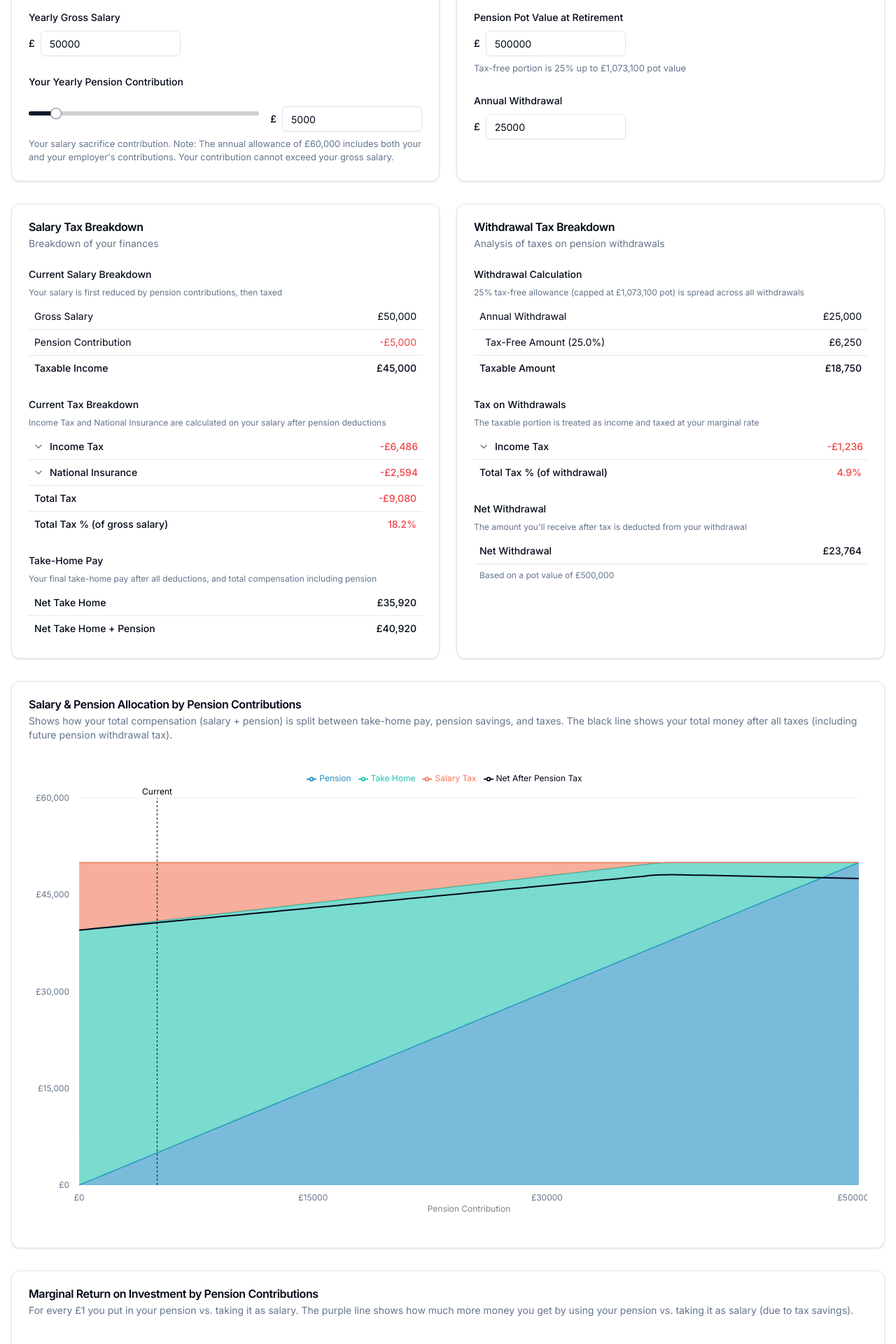
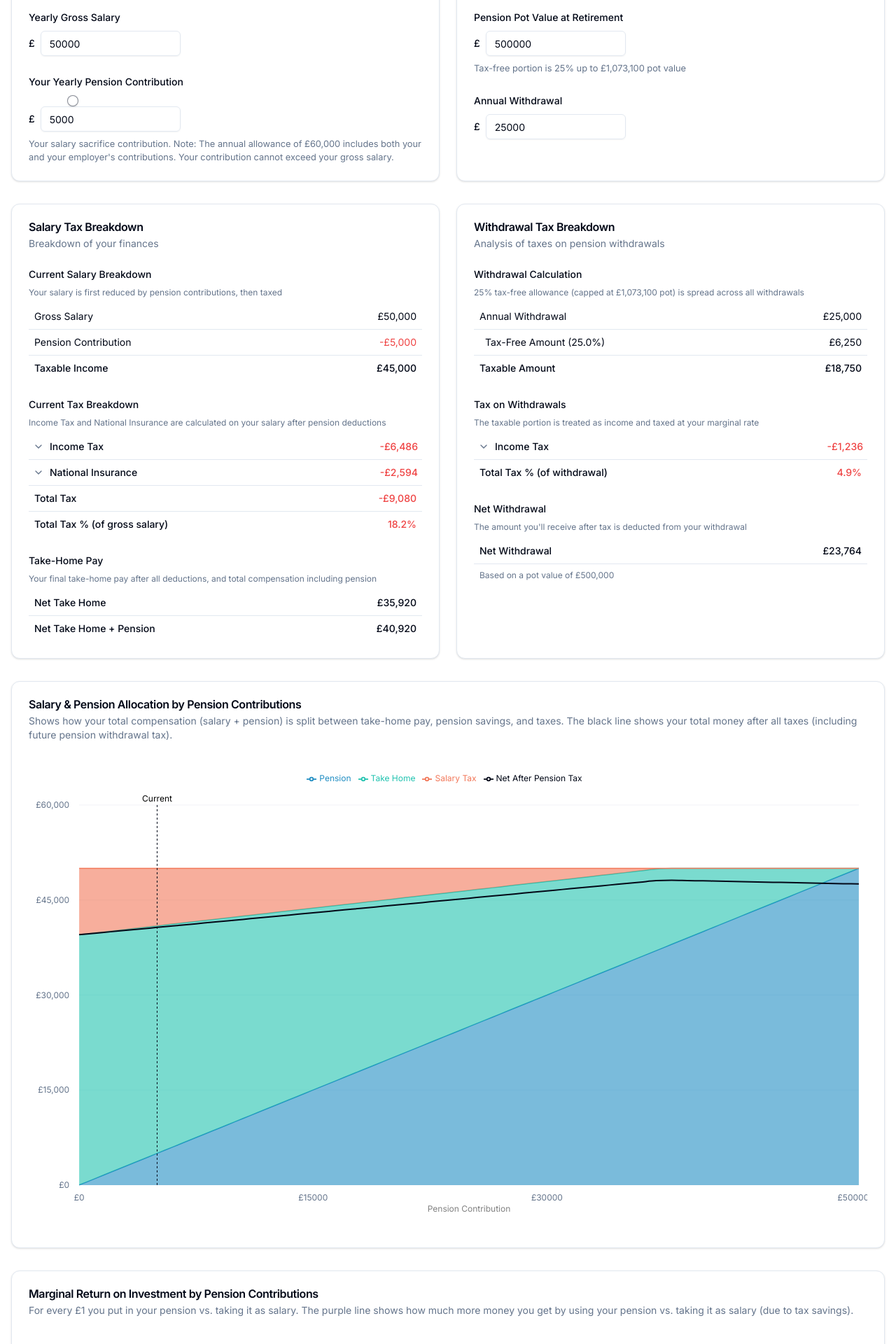
Before and after one commit to FranciscoMoretti/uk-pension-contributions-calculator, a Next.js app: page / in a window 1280 px wide. Shown: the part 240-2160 px from the top of the page at 70% size. Built offline with nearby package versions, Linux system fonts and the light colour scheme.

Commit message:
responsive

```diff
--- a/src/app/page.tsx
+++ b/src/app/page.tsx
@@ -70,7 +70,7 @@ export default function PensionCalculator() {
         </div>
       </nav>
 
-      <div className="container mx-auto py-2 sm:p-4 ">
+      <div className="container mx-auto py-2 md:p-4 ">
         <div className="flex flex-col gap-2 mb-10 px-3 sm:px-0">
           <h2 className="text-base ">
             Calculate how much you save through salary sacrifice pension
@@ -129,15 +129,15 @@ export default function PensionCalculator() {
                       <FormItem>
                         <FormLabel>Your Yearly Pension Contribution</FormLabel>
                         <FormControl>
-                          <div className="space-y-4 flex gap-4 items-center flex-wrap">
+                          <div className="flex gap-4 items-center w-full flex-wrap">
                             <Slider
                               value={[field.value]}
                               onValueChange={([value]) => field.onChange(value)}
                               max={Math.min(grossSalary, 60000)}
                               step={100}
-                              className="min-w-[200px] flex-1"
+                              className="min-w-[200px] flex-1 hidden md:block"
                             />
-                            <div className="flex items-center space-x-2 min-w-[100px]">
+                            <div className="flex items-center space-x-2 w-full ">
                               <span className="text-sm font-medium">£</span>
                               <Input
                                 type="number"
--- a/src/components/ui/BaseChart.tsx
+++ b/src/components/ui/BaseChart.tsx
@@ -78,8 +78,8 @@ export function BaseChart({
         {description && <CardDescription>{description}</CardDescription>}
       </CardHeader>
       <CardContent>
-        <ScrollArea className="w-[80dvw] sm:w-full">
-          <div className="w-full min-w-[600px]">
+        <ScrollArea className="w-[calc(100dvw-48px)] sm:w-full">
+          <div className="w-full min-w-[590px]">
             <ChartContainer config={config}>
               <ComposedChart
                 data={data}
@@ -195,7 +195,7 @@ export function BaseChart({
 
                 <Legend
                   verticalAlign="top"
-                  height={36}
+                  height={46}
                   formatter={(value) =>
                     config[value as keyof typeof config].label
                   }
```
